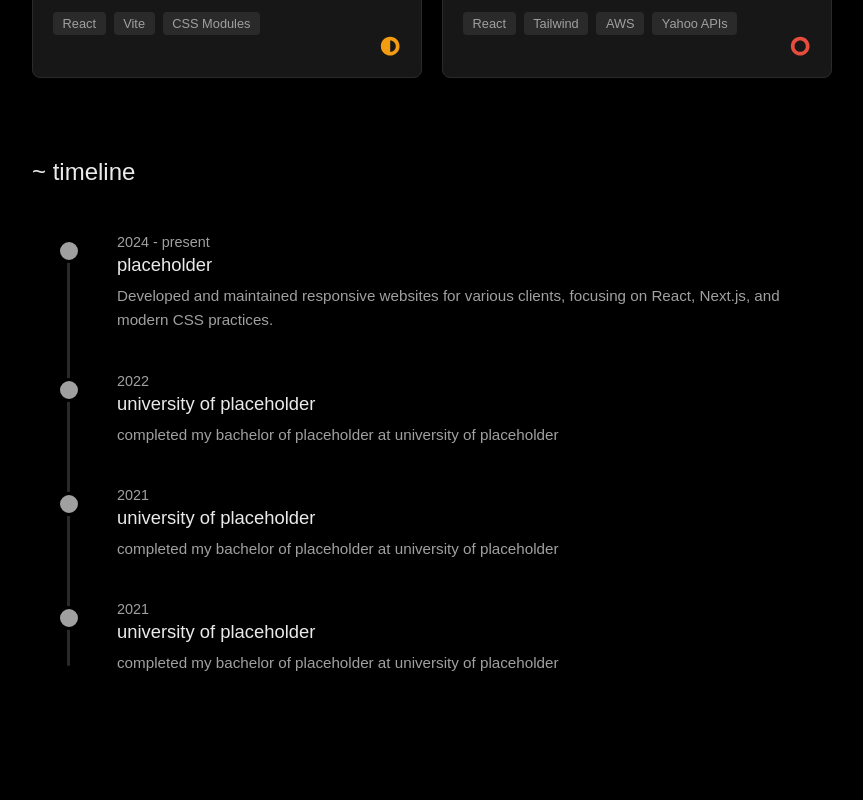
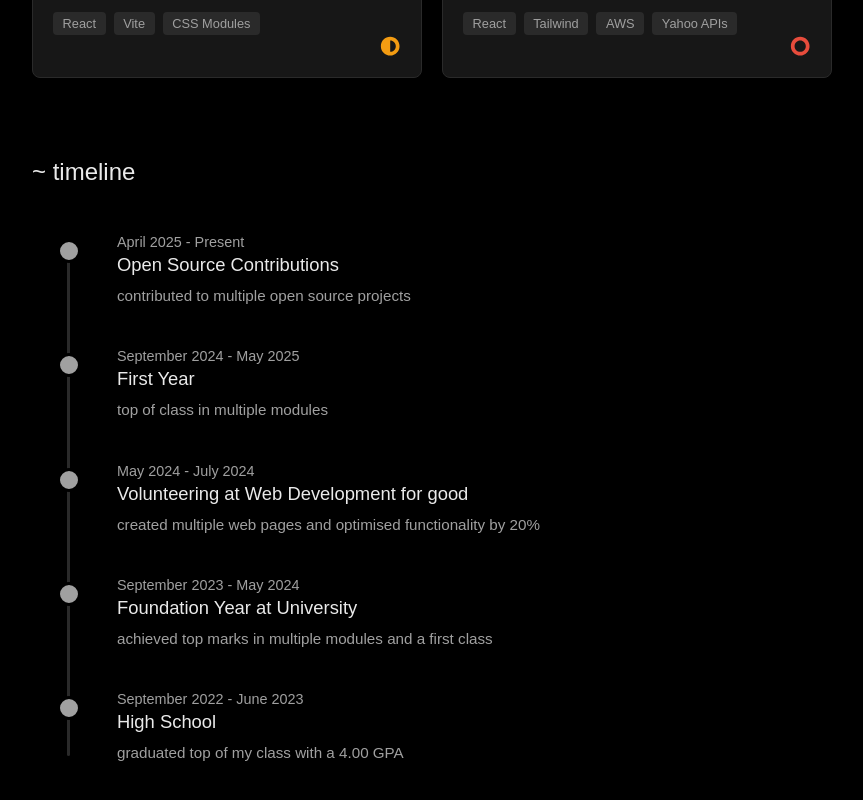
Before and after one commit to alhassandafiri/dafiri-dev, a React (Vite) app: page / in a window 1280 px wide. Shown: the part 474-1274 px from the top of the page, without its empty margins (208-1071 px from the left). Before the commit the page ends 1230 px from the top, so only its background shows below. Built offline with nearby package versions, Linux system fonts and the light colour scheme; a web font is replaced by a local one.

Commit message:
add more data to timeline

```diff
--- a/src/components/common/sections/Timeline.jsx
+++ b/src/components/common/sections/Timeline.jsx
@@ -1,25 +1,30 @@
 import styles from '../../../assets/styles/Timeline.module.css';
 
-const timelineData = [{
-
-  year: '2024 - present',
-  title: 'placeholder',
-  description: 'Developed and maintained responsive websites for various clients, focusing on React, Next.js, and modern CSS practices.'
+const timelineData = [
+{
+  year: 'April 2025 - Present',
+  title: 'Open Source Contributions',
+  description: 'contributed to multiple open source projects'
 },
 {
-  year: '2022',
-  title: 'university of placeholder',
-  description: 'completed my bachelor of placeholder at university of placeholder'
+  year: 'September 2024 - May 2025',
+  title: 'First Year',
+  description: 'top of class in multiple modules'
 },
 {
-  year: '2021',
-  title: 'university of placeholder',
-  description: 'completed my bachelor of placeholder at university of placeholder'
+  year: 'May 2024 -  July 2024',
+  title: 'Volunteering at Web Development for good',
+  description: 'created multiple web pages and optimised functionality by 20%'
 },
 {
-  year: '2021',
-  title: 'university of placeholder',
-  description: 'completed my bachelor of placeholder at university of placeholder'
+  year: 'September 2023 - May 2024',
+  title: 'Foundation Year at University',
+  description: 'achieved top marks in multiple modules and a first class'
+},
+{
+  year: 'September 2022 - June 2023',
+  title: 'High School',
+  description: 'graduated top of my class with a 4.00 GPA'
 },
 ];
 
```
